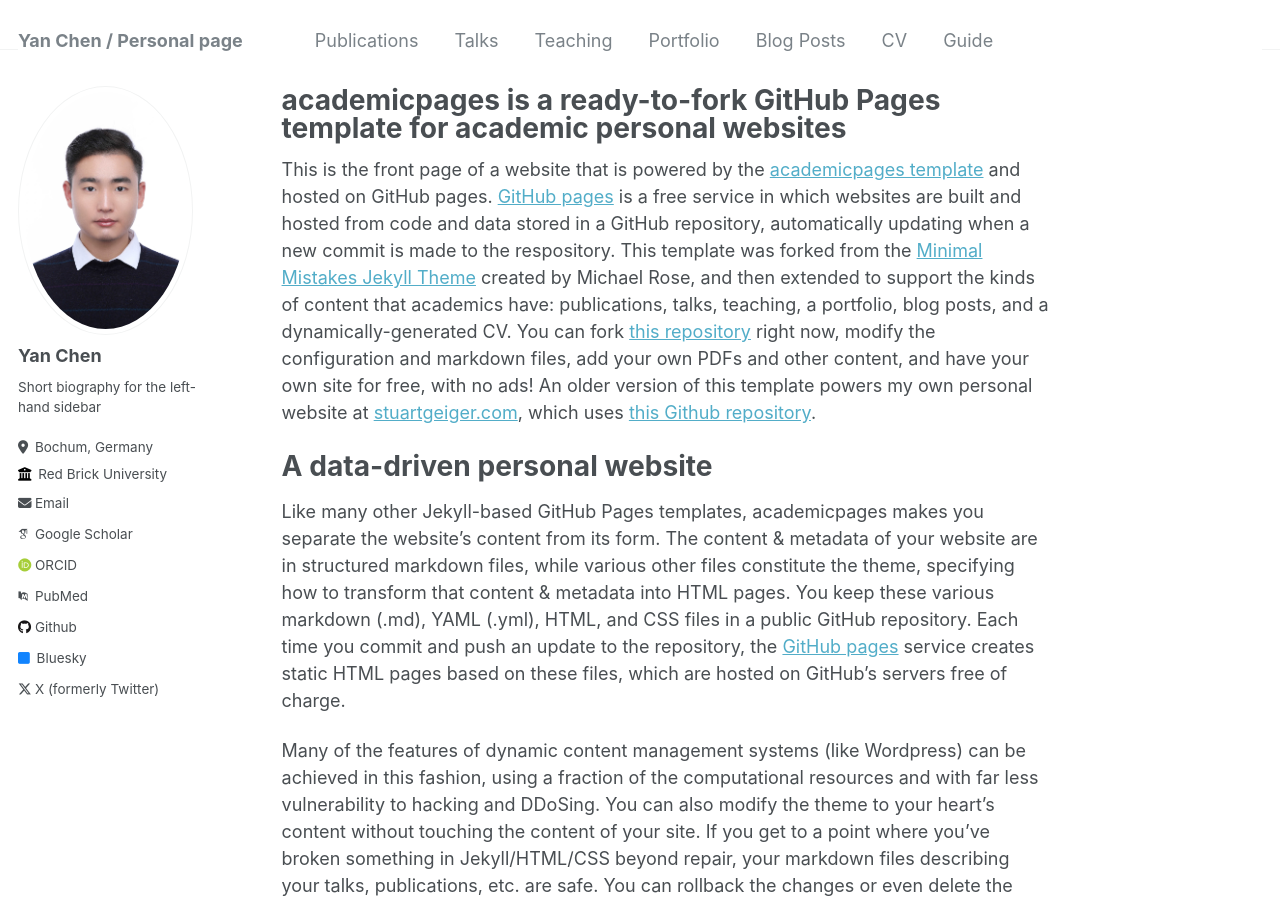
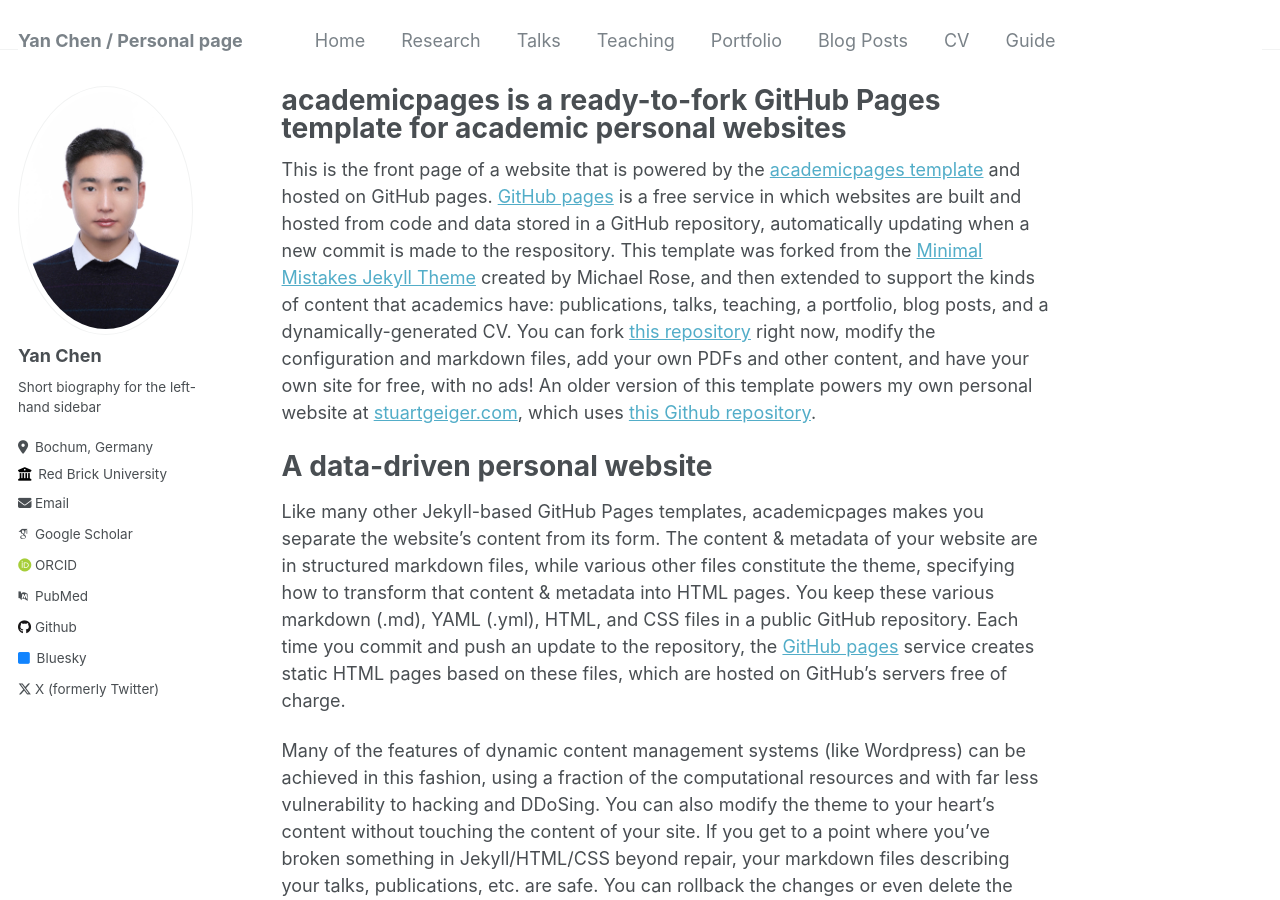
Before and after one commit to Yanni-Chen/Yanni-Chen.github.io, a Jekyll site: the page built from _pages/about.md, in a window 1280 px wide and 900 px high. Built offline with Jekyll 4.4.1, drawn with Linux system fonts in a browser that asks for light colours; some web fonts are replaced.

Commit message:
Update navigation.yml

```diff
--- a/_data/navigation.yml
+++ b/_data/navigation.yml
@@ -1,6 +1,9 @@
 # main links links
 main:
-  - title: "Publications"
+  - title: "Home"
+    url: /publications/
+
+  - title: "Research"
     url: /publications/
 
   - title: "Talks"
```
